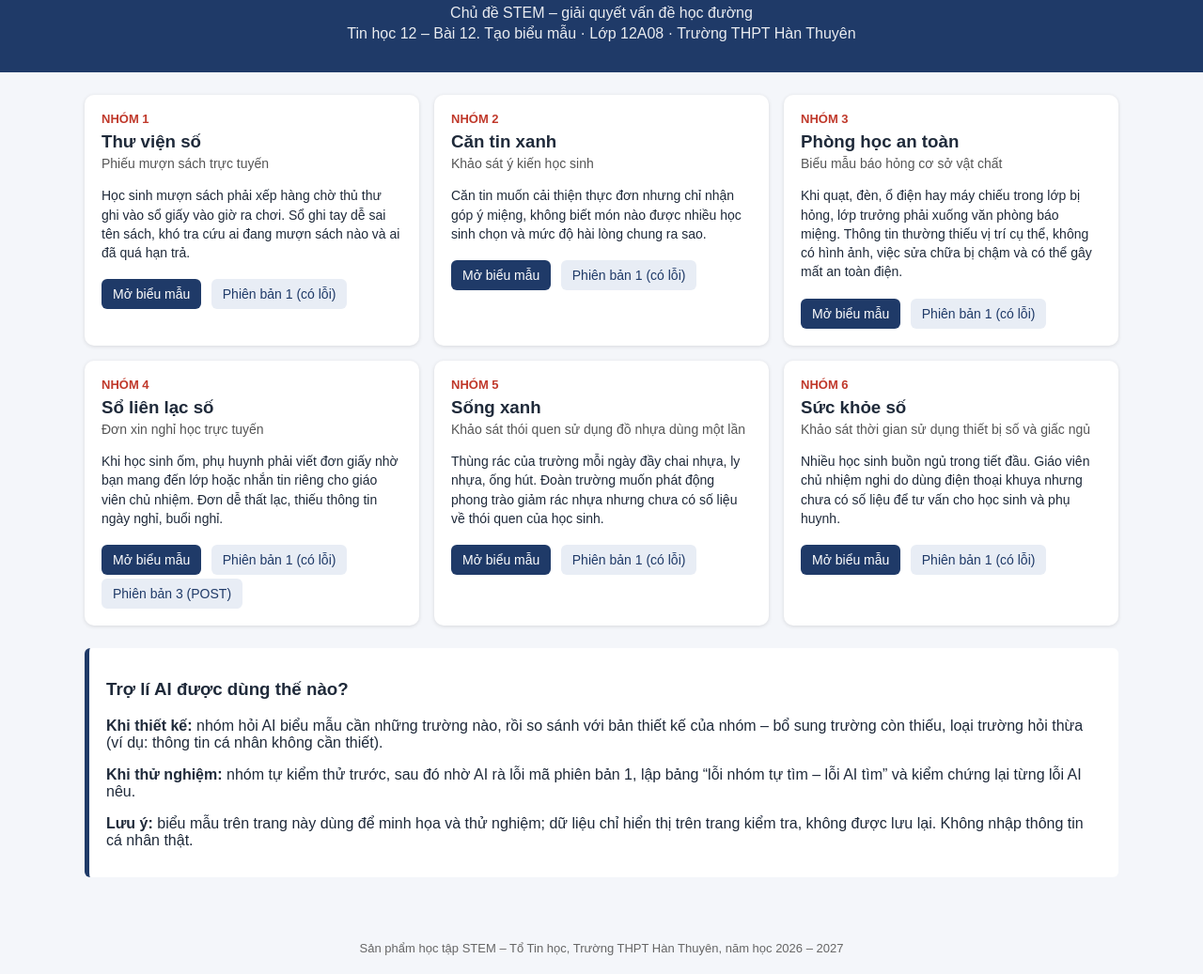
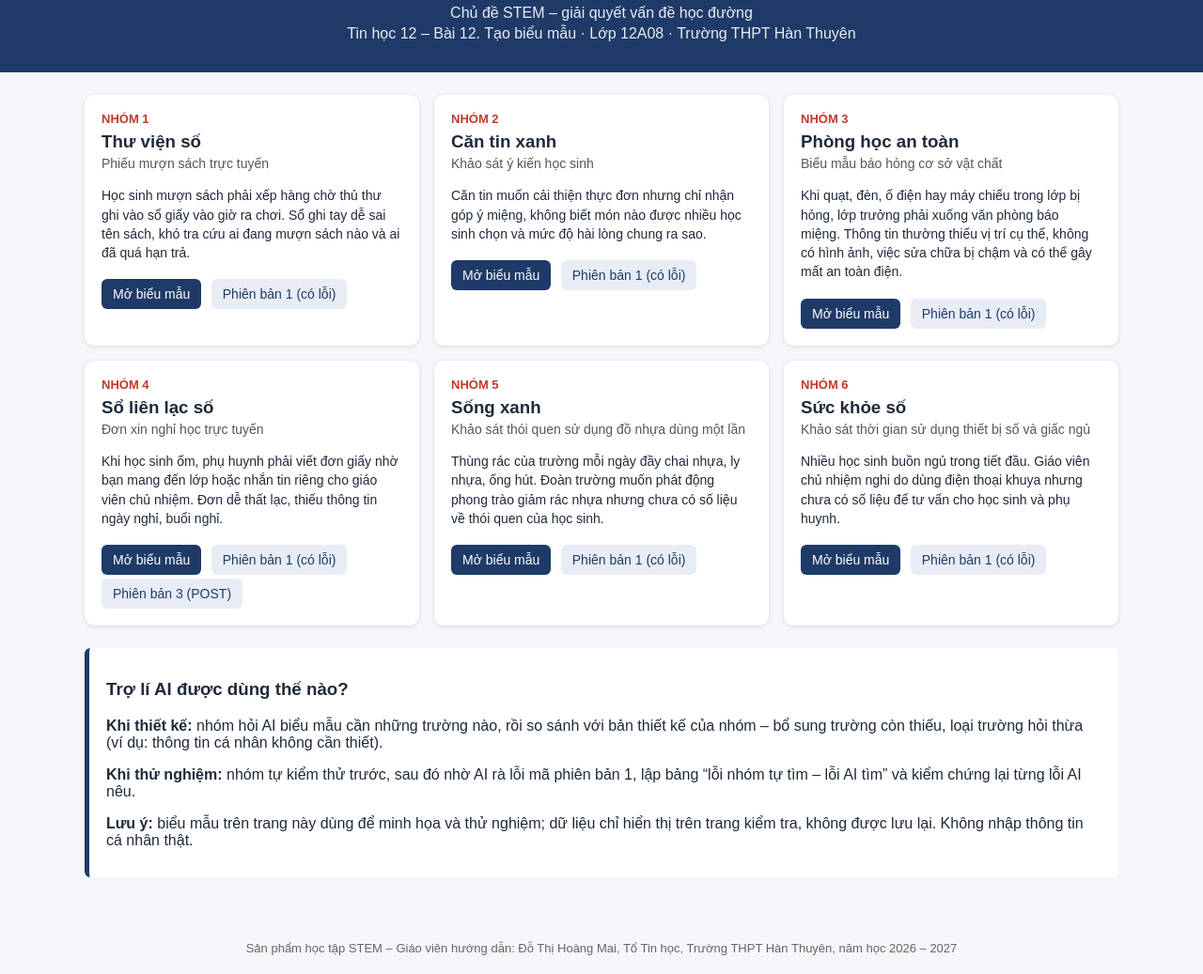
Before and after one commit to dothihoangmaiai-gif/stem-bieu-mau-ai, a plain HTML site: page index.html in a window 1280 px wide. Shown: the part 62-1099 px from the top of the page at 94% size. Drawn offline with Linux system fonts and the light colour scheme.

Commit message:
Add files via upload

```diff
--- a/index.html
+++ b/index.html
@@ -87,6 +87,6 @@
       <p><b>Lưu ý:</b> biểu mẫu trên trang này dùng để minh họa và thử nghiệm; dữ liệu chỉ hiển thị trên trang kiểm tra, không được lưu lại. Không nhập thông tin cá nhân thật.</p>
     </div>
   </main>
-  <footer>Sản phẩm học tập STEM – Tổ Tin học, Trường THPT Hàn Thuyên, năm học 2026 – 2027</footer>
+  <footer>Sản phẩm học tập STEM – Giáo viên hướng dẫn: Đỗ Thị Hoàng Mai, Tổ Tin học, Trường THPT Hàn Thuyên, năm học 2026 – 2027</footer>
 </body>
 </html>
```
